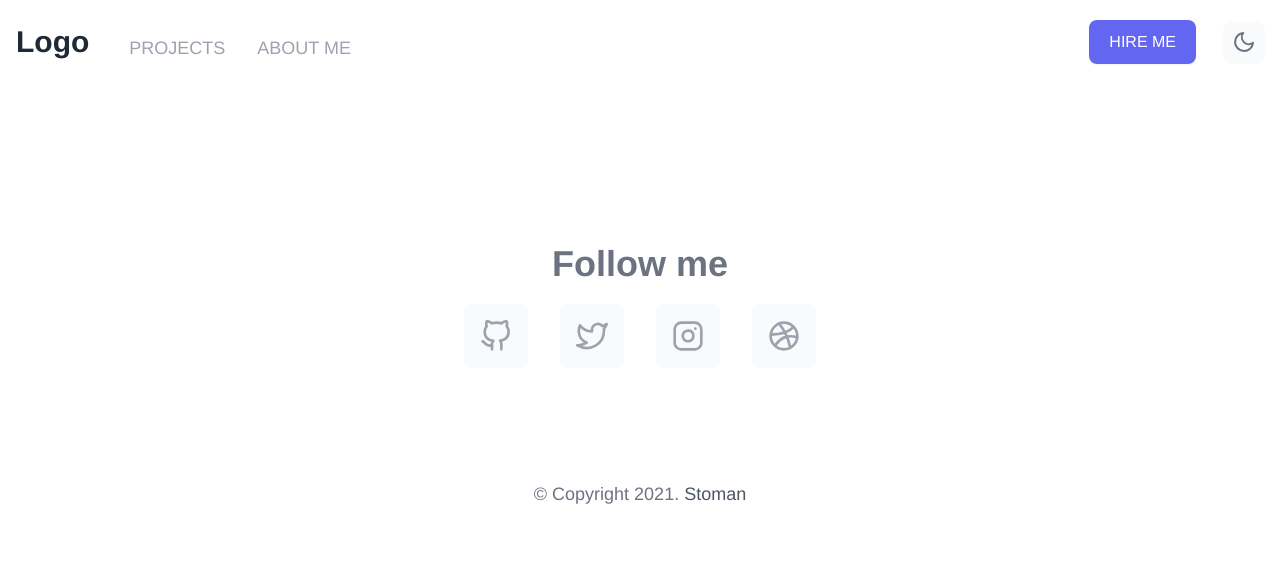
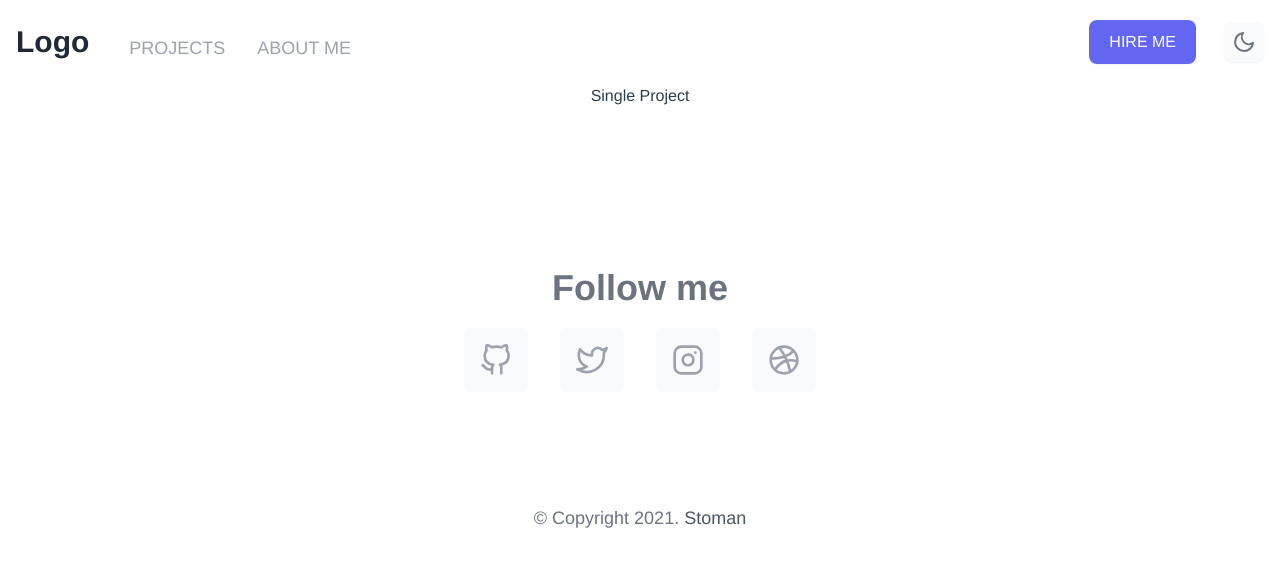
Before and after one commit to blasbot/vuejs-tailwindcss-project, a Vue app: page /projects/single-project in a window 1280 px wide. Shown: the top 566 px of the page. Built offline with nearby package versions, Linux system fonts and the light colour scheme.

Commit message:
Single project route and vue strcuture

```diff
--- a/src/components/About.vue
+++ b/src/components/About.vue
@@ -1,27 +1,24 @@
 <template>
 	<div class="container mx-auto px-4">
 		<p>About Page</p>
-        <i data-feather="home"></i>
 	</div>
 </template>
 
 <script>
-import feather from 'feather-icons'
+import feather from 'feather-icons';
 
 export default {
 	name: 'About',
 	props: {
-        msg: String
+		msg: String,
 	},
 	mounted() {
 		feather.replace();
 	},
 	updated() {
 		feather.replace();
-    }
-}
+	},
+};
 </script>
 
-<style scoped>
-
-</style>
+<style scoped></style>
--- a/src/components/Projects.vue
+++ b/src/components/Projects.vue
@@ -1,27 +1,24 @@
 <template>
 	<div class="container mx-auto px-4">
 		<p>Projects Page</p>
-        <i data-feather="home"></i>
 	</div>
 </template>
 
 <script>
-import feather from 'feather-icons'
+import feather from 'feather-icons';
 
 export default {
 	name: 'Projects',
 	props: {
-        msg: String
+		msg: String,
 	},
 	mounted() {
 		feather.replace();
 	},
 	updated() {
 		feather.replace();
-    }
-}
+	},
+};
 </script>
 
-<style scoped>
-
-</style>
+<style scoped></style>
--- a/src/components/SingleProject.vue
+++ b/src/components/SingleProject.vue
@@ -0,0 +1,24 @@
+<template>
+	<div class="container mx-auto px-4">
+		<p>Single Project</p>
+	</div>
+</template>
+
+<script>
+import feather from 'feather-icons';
+
+export default {
+	name: 'Single Project',
+	props: {
+		msg: String,
+	},
+	mounted() {
+		feather.replace();
+	},
+	updated() {
+		feather.replace();
+	},
+};
+</script>
+
+<style scoped></style>
--- a/src/router/index.js
+++ b/src/router/index.js
@@ -1,5 +1,5 @@
-import { createRouter, createWebHistory } from 'vue-router'
-import Home from '../components/Home.vue'
+import { createRouter, createWebHistory } from 'vue-router';
+import Home from '../components/Home.vue';
 
 const routes = [
 	{
@@ -7,8 +7,8 @@ const routes = [
 		name: 'Home',
 		component: Home,
 		meta: {
-      title: 'Home'
-    }
+			title: 'Home',
+		},
 	},
 	{
 		path: '/about',
@@ -16,10 +16,11 @@ const routes = [
 		// route level code-splitting
 		// this generates a separate chunk (about.[hash].js) for this route
 		// which is lazy-loaded when the route is visited.
-    component: () => import(/* webpackChunkName: "about" */ '../components/About.vue'),
+		component: () =>
+			import(/* webpackChunkName: "about" */ '../components/About.vue'),
 		meta: {
-      title: 'About'
-    }
+			title: 'About',
+		},
 	},
 	{
 		path: '/projects',
@@ -27,19 +28,36 @@ const routes = [
 		// route level code-splitting
 		// this generates a separate chunk (projects.[hash].js) for this route
 		// which is lazy-loaded when the route is visited.
-    component: () => import(/* webpackChunkName: "projects" */ '../components/Projects.vue'),
+		component: () =>
+			import(
+				/* webpackChunkName: "projects" */ '../components/Projects.vue'
+			),
 		meta: {
-      title: 'Projects'
-    }
-  }
-]
+			title: 'Projects',
+		},
+	},
+	{
+		path: '/projects/single-project',
+		name: 'Single Project',
+		// route level code-splitting
+		// this generates a separate chunk (projects.[hash].js) for this route
+		// which is lazy-loaded when the route is visited.
+		component: () =>
+			import(
+				/* webpackChunkName: "projects" */ '../components/SingleProject.vue'
+			),
+		meta: {
+			title: 'Single Project',
+		},
+	},
+];
 
 const router = createRouter({
 	history: createWebHistory(process.env.BASE_URL),
-  routes
-})
+	routes,
+});
 
-export default router
+export default router;
 
 /**
  * Below code will display the component/active page title
@@ -51,31 +69,43 @@ router.beforeEach((to, from, next) => {
 	// This goes through the matched routes from last to first, finding the closest route with a title.
 	// e.g., if we have `/some/deep/nested/route` and `/some`, `/deep`, and `/nested` have titles,
 	// `/nested`'s will be chosen.
-  const nearestWithTitle = to.matched.slice().reverse().find(r => r.meta && r.meta.title);
+	const nearestWithTitle = to.matched
+		.slice()
+		.reverse()
+		.find((r) => r.meta && r.meta.title);
 
 	// Find the nearest route element with meta tags.
-  const nearestWithMeta = to.matched.slice().reverse().find(r => r.meta && r.meta.metaTags);
+	const nearestWithMeta = to.matched
+		.slice()
+		.reverse()
+		.find((r) => r.meta && r.meta.metaTags);
 
-  const previousNearestWithMeta = from.matched.slice().reverse().find(r => r.meta && r.meta.metaTags);
+	const previousNearestWithMeta = from.matched
+		.slice()
+		.reverse()
+		.find((r) => r.meta && r.meta.metaTags);
 
 	// If a route with a title was found, set the document (page) title to that value.
-  if(nearestWithTitle) {
+	if (nearestWithTitle) {
 		document.title = nearestWithTitle.meta.title;
-  } else if(previousNearestWithMeta) {
+	} else if (previousNearestWithMeta) {
 		document.title = previousNearestWithMeta.meta.title;
 	}
 
 	// Remove any stale meta tags from the document using the key attribute we set below.
-  Array.from(document.querySelectorAll('[data-vue-router-controlled]')).map(el => el.parentNode.removeChild(el));
+	Array.from(
+		document.querySelectorAll('[data-vue-router-controlled]')
+	).map((el) => el.parentNode.removeChild(el));
 
 	// Skip rendering meta tags if there are none.
-  if(!nearestWithMeta) return next();
+	if (!nearestWithMeta) return next();
 
 	// Turn the meta tag definitions into actual elements in the head.
-  nearestWithMeta.meta.metaTags.map(tagDef => {
+	nearestWithMeta.meta.metaTags
+		.map((tagDef) => {
 			const tag = document.createElement('meta');
 
-    Object.keys(tagDef).forEach(key => {
+			Object.keys(tagDef).forEach((key) => {
 				tag.setAttribute(key, tagDef[key]);
 			});
 
@@ -85,7 +115,7 @@ router.beforeEach((to, from, next) => {
 			return tag;
 		})
 		// Add the meta tags to the document head.
-  .forEach(tag => document.head.appendChild(tag));
+		.forEach((tag) => document.head.appendChild(tag));
 
 	next();
 });
```
Lines whose indentation alone changed are shown as unchanged.
